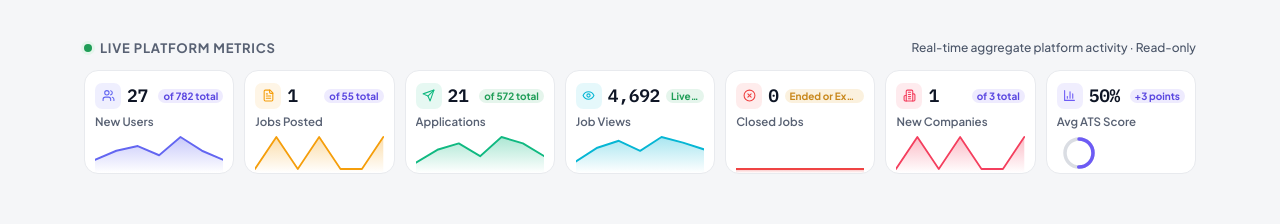
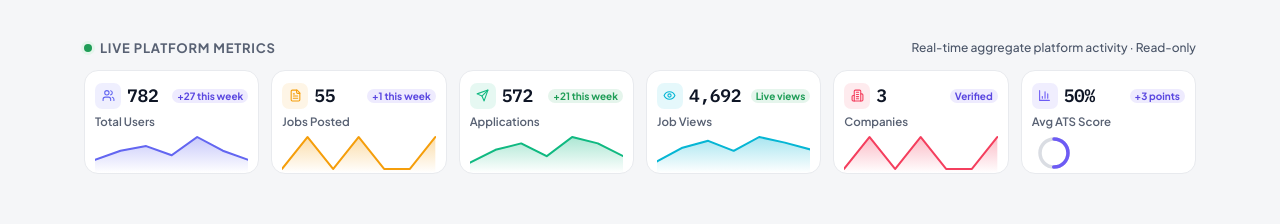
Before and after one commit to nagmdev/nagm_lst, a React (Vite) app in the folder star/: page / in a window 1280 px wide. Shown: the part 650-874 px from the top of the page. Built offline with nearby package versions, Linux system fonts and the light colour scheme; no server answers.

Commit message:
feat(landing): display all-time full stats and remove closed jobs card

```diff
--- a/star/src/Landing.tsx
+++ b/star/src/Landing.tsx
@@ -5,7 +5,6 @@ import {
   FileText,
   Send,
   Eye,
-  XCircle,
   Building2,
   BarChart3,
 } from 'lucide-react';
@@ -229,9 +228,9 @@ const Landing: React.FC = () => {
 
   const kpiCards = [
     {
-      name: 'New Users',
-      value: platformStats.stats?.totalUsers ?? 27,
-      delta: `of ${(platformStats.allTime?.users ?? 782).toLocaleString()} total`,
+      name: 'Total Users',
+      value: platformStats.allTime?.users ?? 782,
+      delta: `+${platformStats.stats?.totalUsers ?? 27} this week`,
       deltaTone: 'brand' as const,
       icon: Users,
       color: '#6366F1',
@@ -239,8 +238,8 @@ const Landing: React.FC = () => {
     },
     {
       name: 'Jobs Posted',
-      value: platformStats.stats?.totalJobs ?? 1,
-      delta: `of ${(platformStats.allTime?.jobs ?? 55).toLocaleString()} total`,
+      value: platformStats.allTime?.jobs ?? 55,
+      delta: `+${platformStats.stats?.totalJobs ?? 1} this week`,
       deltaTone: 'brand' as const,
       icon: FileText,
       color: '#F59E0B',
@@ -248,8 +247,8 @@ const Landing: React.FC = () => {
     },
     {
       name: 'Applications',
-      value: platformStats.stats?.totalApplications ?? 21,
-      delta: `of ${(platformStats.allTime?.applications ?? 572).toLocaleString()} total`,
+      value: platformStats.allTime?.applications ?? 571,
+      delta: `+${platformStats.stats?.totalApplications ?? 21} this week`,
       deltaTone: 'ok' as const,
       icon: Send,
       color: '#10B981',
@@ -257,7 +256,7 @@ const Landing: React.FC = () => {
     },
     {
       name: 'Job Views',
-      value: (platformStats.stats?.totalJobViews ?? 4692).toLocaleString(),
+      value: (platformStats.allTime?.views ?? platformStats.stats?.totalJobViews ?? 4695).toLocaleString(),
       delta: 'Live views',
       deltaTone: 'ok' as const,
       icon: Eye,
@@ -265,18 +264,9 @@ const Landing: React.FC = () => {
       spark: platformStats.sparklines?.views || [],
     },
     {
-      name: 'Closed Jobs',
-      value: platformStats.stats?.closedJobs ?? 0,
-      delta: 'Ended or Expired',
-      deltaTone: 'warn' as const,
-      icon: XCircle,
-      color: '#EF4444',
-      spark: (platformStats.sparklines?.jobs || []).map((d) => ({ i: d.i, v: 0 })),
-    },
-    {
-      name: 'New Companies',
-      value: platformStats.stats?.totalCompanies ?? 1,
-      delta: `of ${(platformStats.allTime?.workspaces ?? 3).toLocaleString()} total`,
+      name: 'Companies',
+      value: platformStats.allTime?.workspaces ?? 3,
+      delta: 'Verified',
       deltaTone: 'brand' as const,
       icon: Building2,
       color: '#F43F5E',
@@ -284,14 +274,15 @@ const Landing: React.FC = () => {
     },
     {
       name: 'Avg ATS Score',
-      value: `${platformStats.stats?.averageAtsScore ?? 50}%`,
+      value: `${platformStats.stats?.averageAtsScore ?? 45}%`,
       delta: '+3 points',
       deltaTone: 'brand' as const,
       icon: BarChart3,
       color: '#6D5BF5',
-      ringProgress: platformStats.stats?.averageAtsScore ?? 50,
+      ringProgress: platformStats.stats?.averageAtsScore ?? 45,
     },
   ];
+
 
   const container: React.CSSProperties = { maxWidth: 1160, margin: '0 auto', padding: '0 24px' };
 
--- a/star/src/landing.css
+++ b/star/src/landing.css
@@ -401,16 +401,17 @@ body {
   }
 }
 
-/* 7 Admin KPI Cards Responsive Grid */
+/* Platform KPI Cards Responsive Grid (6 cards) */
 .ng-platform-kpi-grid {
   display: grid;
-  grid-template-columns: repeat(7, minmax(0, 1fr));
-  gap: 10px;
+  grid-template-columns: repeat(6, minmax(0, 1fr));
+  gap: 12px;
 }
 
 @media (max-width: 1080px) {
   .ng-platform-kpi-grid {
-    grid-template-columns: repeat(4, minmax(0, 1fr));
+    grid-template-columns: repeat(3, minmax(0, 1fr));
+    gap: 10px;
   }
 }
 
```
Also changed, not shown: 5 other files (tests, documents, lock files or other folders).
